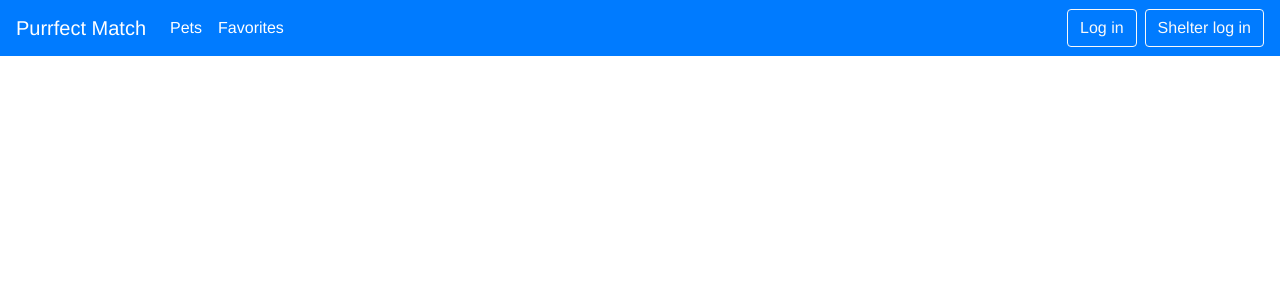
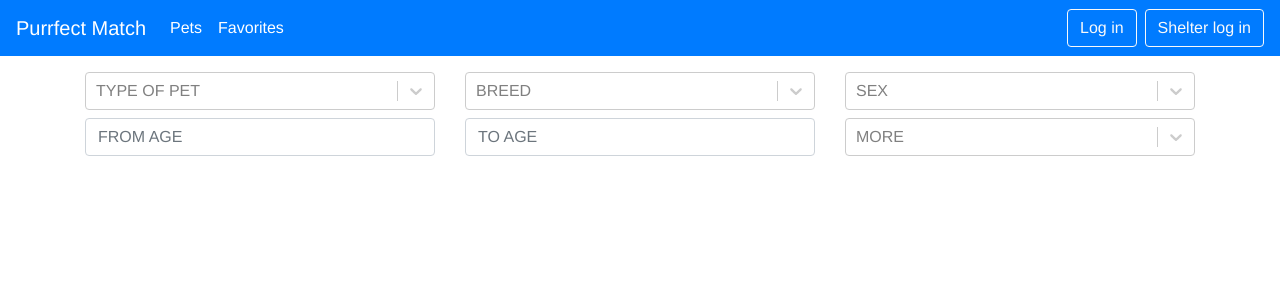
Before and after one commit to asching7108/purrfect-match, a React (Create React App) app: page /pets in a window 1280 px wide. Shown: the top 300 px of the page. Built offline with nearby package versions, Linux system fonts and the light colour scheme; no server answers.

Commit message:
PM-31 added filters

```diff
--- a/package.json
+++ b/package.json
@@ -22,6 +22,7 @@
     "react-password-checklist": "^1.3.3",
     "react-router-dom": "^6.2.1",
     "react-scripts": "5.0.0",
+    "react-select": "^5.2.2",
     "typescript": "^4.5.5",
     "web-vitals": "^2.1.4"
   },
--- a/src/components/PetForm/PetForm.js
+++ b/src/components/PetForm/PetForm.js
@@ -222,7 +222,7 @@ export default class PetForm extends Component {
             checked={goodWithOtherAnimals}
             onChange={e => this.checkBoxChanged('goodWithOtherAnimals')}
           />
-          <label className='form-check-label' htmlFor='goodWithOtherAnimals'>Good with Other Animals</label>
+          <label className='form-check-label' htmlFor='goodWithOtherAnimals'>Good With Other Animals</label>
         </FormGroup>
         <FormGroup className='form-check'>
           <Checkbox
@@ -231,7 +231,7 @@ export default class PetForm extends Component {
             checked={goodWithChildren}
             onChange={e => this.checkBoxChanged('goodWithChildren')}
           />
-          <label className='form-check-label' htmlFor='goodWithChildren'>Good with Children</label>
+          <label className='form-check-label' htmlFor='goodWithChildren'>Good With Children</label>
         </FormGroup>
         <FormGroup className='form-check'>
           <Checkbox
--- a/src/components/Utils/Utils.js
+++ b/src/components/Utils/Utils.js
@@ -36,7 +36,7 @@ export function Checkbox({ className, ...props }) {
 
 export function Select({ className, ...props }) {
   return (
-    <select className={['form-control', className].join(' ')} {...props} />
+    <select className={['form-control form-select', className].join(' ')} {...props} />
   );
 }
 
--- a/src/routes/PetsPage/PetsPage.js
+++ b/src/routes/PetsPage/PetsPage.js
@@ -1,21 +1,185 @@
 import React, { Component } from 'react';
+import Select from 'react-select';
 import PetCard from '../../components/PetCard/PetCard';
-import { Section } from '../../components/Utils/Utils';
+import { Checkbox, FormGroup, Input, PrimaryButton, Section } from '../../components/Utils/Utils';
 import PetsService from '../../services/petsService';
 
 export default class PetsPage extends Component {
   constructor(props) {
     super(props);
     this.state = {
+      breeds: [],
       pets: [],
-      petCount: -1  // this is set to prevent the no pets alert before data is loaded
+      petCount: -1, // this is set to prevent the no pets alert before data is loaded
+      typeOfAnimal: [],
+      breed: [],
+      sex: '',
+      minAge: '',
+      maxAge: '',
+      more: []
     };
   }
 
   componentDidMount() {
-    PetsService.getPets()
+    PetsService.getBreeds()
+      .then(breeds => this.setState({ breeds }))
+      .catch(error => console.log(error));
+    PetsService.getPets({})
       .then(pets => this.setState({ pets, petCount: pets.length }))
       .catch(error => console.log(error));
+  }
+
+  inputChanged(field, content) {
+    this.setState({ [field]: content }, () => this.handleSubmit());
+  }
+
+  multiSelectChanged(field, selectedOptions) {
+    const values = Array.from(selectedOptions, option => option.value);
+    this.setState({ [field]: selectedOptions }, () => this.handleSubmit());
+  }
+
+  handleSubmit = () => {
+    PetsService.getPets(this.getFilters())
+      .then(pets => {
+        this.setState({ pets });
+      })
+      .catch(res => {
+        this.setState({ error: res.error });
+      });
+  }
+
+  getFilters() {
+    const {
+      typeOfAnimal,
+      breed,
+      sex,
+      minAge,
+      maxAge,
+      more
+    } = this.state;
+    const filters = {};
+    if (typeOfAnimal.length > 0)
+      filters.typeOfAnimal = Array.from(typeOfAnimal, option => option.value);
+    if (breed.length > 0)
+      filters.breed = Array.from(breed, option => option.value);
+    if (sex)
+      filters.sex = sex.value;
+    if (minAge > 0)
+      filters.minAge = minAge;
+    if (maxAge > 0)
+      filters.maxAge = maxAge;
+    more.forEach(option => filters[option.value] = true);
+    return filters;
+  }
+
+  renderFilters() {
+    const {
+      breeds,
+      typeOfAnimal,
+      breed,
+      sex,
+      minAge,
+      maxAge,
+      more
+    } = this.state;
+    const typeOptions = [
+      { value: 'Cat', label: 'Cat' },
+      { value: 'Dog', label: 'Dog' },
+      { value: 'Other', label: 'Other' }
+    ];
+    const breedOptions = breeds
+      .filter(breed => typeOfAnimal.length > 0
+        ? typeOfAnimal.find(type => type.value === breed.TypeOfAnimal) : true
+      )
+      .map(breed => {
+        return { value: breed.Breed, label: `${breed.TypeOfAnimal} - ${breed.Breed}` }
+      });
+    const sexOptions = [
+      { value: 'Female', label: 'Female' },
+      { value: 'Male', label: 'Male' }
+    ];
+    const moreOptions = [
+      { value: 'goodWithOtherAnimals', label: 'Good With Other Animals' },
+      { value: 'goodWithChildren', label: 'Good With Children' },
+      { value: 'leashNotRequired', label: 'Leash Not Required' },
+      { value: 'neutered', label: 'Neutered' },
+      { value: 'vaccinated', label: 'Vaccinated' },
+      { value: 'houseTrained', label: 'House Trained' },
+    ];
+    return (
+      <form>
+        <div className='row mb-2'>
+          <div className='col'>
+            <Select
+              placeholder='TYPE OF PET'
+              name='typeOfAnimal'
+              id='typeOfAnimal'
+              value={typeOfAnimal}
+              options={typeOptions}
+              onChange={selectedOptions => this.multiSelectChanged('typeOfAnimal', selectedOptions)}
+              isMulti
+            />
+          </div>
+          <div className='col'>
+            <Select
+              placeholder='BREED'
+              name='breed'
+              id='breed'
+              value={breed}
+              options={breedOptions}
+              onChange={selectedOptions => this.multiSelectChanged('breed', selectedOptions)}
+              isMulti
+            />
+          </div>
+          <div className='col'>
+            <Select
+              placeholder='SEX'
+              name='sex'
+              id='sex'
+              value={sex}
+              options={sexOptions}
+              onChange={selectedOption => this.inputChanged('sex', selectedOption)}
+              isClearable
+            />
+          </div>
+        </div>
+        <div className='row mb-2'>
+          <div className='col'>
+            <Input
+              className=''
+              placeholder='FROM AGE'
+              name='minAge'
+              id='minAge'
+              type='number'
+              value={minAge}
+              onChange={e => this.inputChanged('minAge', e.target.value)}
+            />
+          </div>
+          <div className='col'>
+            <Input
+              className=''
+              placeholder='TO AGE'
+              name='maxAge'
+              id='maxAge'
+              type='number'
+              value={maxAge}
+              onChange={e => this.inputChanged('maxAge', e.target.value)}
+            />
+          </div>
+          <div className='col'>
+            <Select
+              placeholder='MORE'
+              name='more'
+              id='more'
+              value={more}
+              options={moreOptions}
+              onChange={selectedOptions => this.multiSelectChanged('more', selectedOptions)}
+              isMulti
+            />
+          </div>
+        </div>
+      </form>
+    );
   }
 
   renderPetRow(rowStart) {
@@ -48,6 +212,7 @@ export default class PetsPage extends Component {
     const petRows = Math.floor(petCount / 3) + (petCount % 3 === 0 ? 0 : 1);
     return (
       <Section>
+        {this.renderFilters()}
         {[...Array(petRows)].map((_, i) => this.renderPetRow(i * 3))}
       </Section>
     );
--- a/src/services/petsService.js
+++ b/src/services/petsService.js
@@ -1,8 +1,16 @@
 const { HOSTNAME } = require('../config/hostname.config');
 
 const PetsService = {
-  getPets() {
-    return fetch(`${HOSTNAME}/pets`)
+  getPets(filters) {
+    const query = [];
+    for (const [key, value] of Object.entries(filters)) {
+      if (Array.isArray(value)) {
+        query.push(`${key}=${value.join(',')}`);
+      } else {
+        query.push(`${key}=${value}`);
+      }
+    }
+    return fetch(`${HOSTNAME}/pets?${query.join('&').replace(' ', '%20')}`)
       .then(res =>
         (!res.ok)
           ? res.json().then(e => Promise.reject(e))
@@ -31,6 +39,14 @@ const PetsService = {
           : res.json()
       );
   },
+  getBreeds() {
+    return fetch(`${HOSTNAME}/breeds`)
+    .then(res =>
+      (!res.ok)
+        ? res.json().then(e => Promise.reject(e))
+        : res.json()
+    );
+  }
 };
 
 export default PetsService;
```
Also changed, not shown: 1 other file (tests, documents, lock files or other folders).
